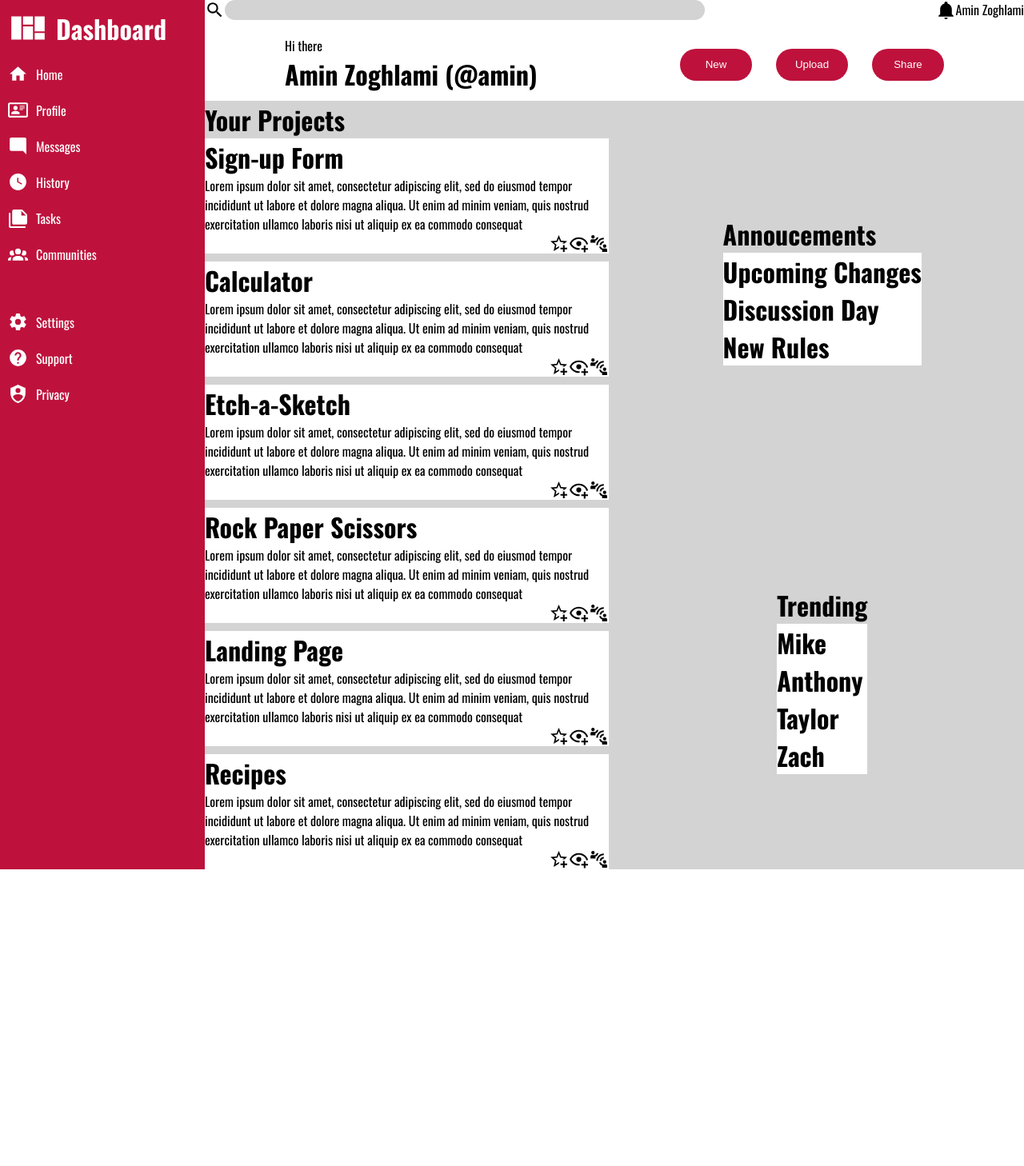
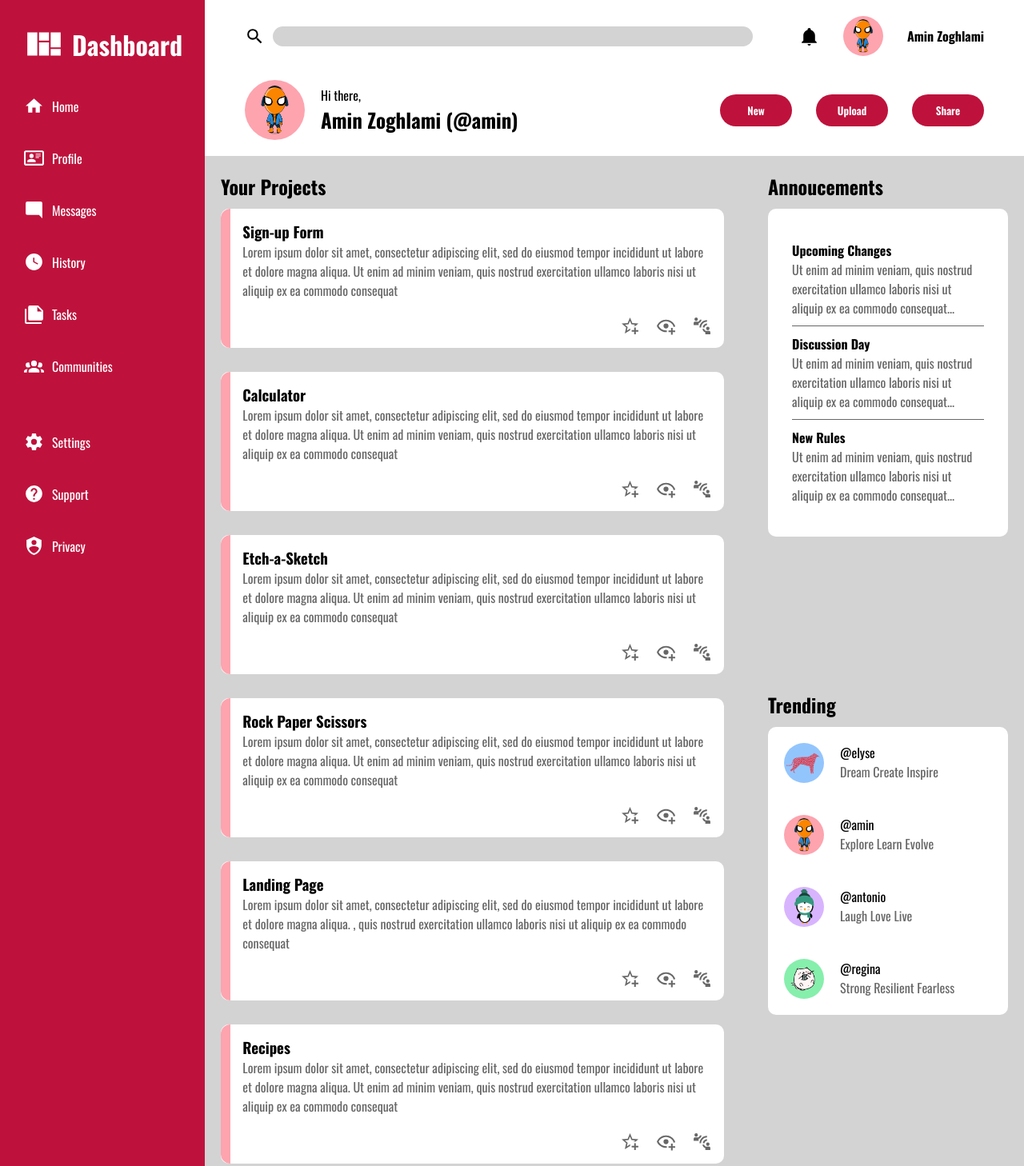
Before and after one commit to Amin-Zoghlami/odin-admin-dashboard, a plain HTML site: page index.html in a window 1280 px wide. Shown: the top 1458 px of the page at 80% size. Before the commit the page ends 1087 px from the top, so only its background shows below. Drawn offline with nearby package versions, Linux system fonts and the light colour scheme.

Commit message:
Finish main design

```diff
--- a/index.html
+++ b/index.html
@@ -11,7 +11,9 @@
 </head>
 <body>
     <div class="container">
+
         <div class="sidebar">
+
             <div class="logo">
                 <svg class ="icon" xmlns="http://www.w3.org/2000/svg" viewBox="0 0 24 24">
                     <title>view-dashboard-variant</title>
@@ -19,7 +21,9 @@
                 </svg>
                 <h1>Dashboard</h1>
             </div>
+
             <ul class="nav">
+
                 <li class="home">
                     <svg class="icon" xmlns="http://www.w3.org/2000/svg" viewBox="0 0 24 24">
                         <title>home</title>
@@ -93,7 +97,9 @@
                 </li>
             </ul>
         </div>
+
         <div class="header">
+
             <div class="find">
                 <div class="search">
                     <svg class="icon" xmlns="http://www.w3.org/2000/svg" viewBox="0 0 24 24">
@@ -102,21 +108,23 @@
                     </svg>
                     <div class="search-bar"></div>
                 </div>
+
                 <div class="profile">
                     <svg class="icon" xmlns="http://www.w3.org/2000/svg" viewBox="0 0 24 24">
                         <title>bell</title>
                         <path d="M21,19V20H3V19L5,17V11C5,7.9 7.03,5.17 10,4.29C10,4.19 10,4.1 10,4A2,2 0 0,1 12,2A2,2 0 0,1 14,4C14,4.1 14,4.19 14,4.29C16.97,5.17 19,7.9 19,11V17L21,19M14,21A2,2 0 0,1 12,23A2,2 0 0,1 10,21" />
                     </svg>
-                    <div class="profile-picture">
-
-                    </div>
+                    <img class=profile-pic id ="superhero" src="img/superhero.png" alt="Superhero">
                     <p>Amin Zoghlami</p>
                 </div>
             </div>
             <div class="action">
                 <div class="greeting">
-                    <p>Hi there</p>
-                    <h1>Amin Zoghlami (@amin)</h1>
+                    <img class=profile-pic src="img/superhero.png" alt="Superhero">
+                    <div>
+                        <p>Hi there,</p>
+                        <p id="username">Amin Zoghlami (@amin)</p>
+                    </div>
                 </div>
                 <div class="actions">
                     <button class="new">New</button>
@@ -128,11 +136,13 @@
         <div class="main">
 
             <div class="main-projects">
-                <h1>Your Projects</h1>
+                <h2>Your Projects</h2>
                 <ul class="projects">
 
                     <li class="card">
-                        <h1>Sign-up Form</h1>
+                        <div class="edge"></div>
+                        <div class="content">
+                            <h3>Sign-up Form</h3>
                             <p>Lorem ipsum dolor sit amet, consectetur adipiscing elit, sed do eiusmod tempor incididunt ut labore et dolore magna aliqua.
                                  Ut enim ad minim veniam, quis nostrud exercitation ullamco laboris nisi ut aliquip ex ea commodo consequat
                             </p>
@@ -151,13 +161,17 @@
                                     <path d="M11 14H9C9 9.03 13.03 5 18 5V7C14.13 7 11 10.13 11 14M18 11V9C15.24 9 13 11.24 13 14H15C15 12.34 16.34 11 18 11M7 4C7 2.89 6.11 2 5 2S3 2.89 3 4 3.89 6 5 6 7 5.11 7 4M11.45 4.5H9.45C9.21 5.92 8 7 6.5 7H3.5C2.67 7 2 7.67 2 8.5V11H8V8.74C9.86 8.15 11.25 6.5 11.45 4.5M19 17C20.11 17 21 16.11 21 15S20.11 13 19 13 17 13.89 17 15 17.89 17 19 17M20.5 18H17.5C16 18 14.79 16.92 14.55 15.5H12.55C12.75 17.5 14.14 19.15 16 19.74V22H22V19.5C22 18.67 21.33 18 20.5 18Z" />
                                 </svg>
                             </div>
+                        </div>
                     </li>
 
                     <li class="card">
-                        <h1>Calculator</h1>
+                        <div class="edge"></div>
+                        <div class="content">
+                            <h3>Calculator</h3>
                             <p>Lorem ipsum dolor sit amet, consectetur adipiscing elit, sed do eiusmod tempor incididunt ut labore et dolore magna aliqua.
                                  Ut enim ad minim veniam, quis nostrud exercitation ullamco laboris nisi ut aliquip ex ea commodo consequat
                             </p>
+
                             <div class="icons">
                                 <svg class="icon" xmlns="http://www.w3.org/2000/svg" viewBox="0 0 24 24">
                                     <title>star-plus-outline</title>
@@ -172,13 +186,17 @@
                                     <path d="M11 14H9C9 9.03 13.03 5 18 5V7C14.13 7 11 10.13 11 14M18 11V9C15.24 9 13 11.24 13 14H15C15 12.34 16.34 11 18 11M7 4C7 2.89 6.11 2 5 2S3 2.89 3 4 3.89 6 5 6 7 5.11 7 4M11.45 4.5H9.45C9.21 5.92 8 7 6.5 7H3.5C2.67 7 2 7.67 2 8.5V11H8V8.74C9.86 8.15 11.25 6.5 11.45 4.5M19 17C20.11 17 21 16.11 21 15S20.11 13 19 13 17 13.89 17 15 17.89 17 19 17M20.5 18H17.5C16 18 14.79 16.92 14.55 15.5H12.55C12.75 17.5 14.14 19.15 16 19.74V22H22V19.5C22 18.67 21.33 18 20.5 18Z" />
                                 </svg>
                             </div>
+                        </div>
                     </li>
 
                     <li class="card">
-                        <h1>Etch-a-Sketch</h1>
+                        <div class="edge"></div>
+                        <div class="content">
+                            <h3>Etch-a-Sketch</h3>
                             <p>Lorem ipsum dolor sit amet, consectetur adipiscing elit, sed do eiusmod tempor incididunt ut labore et dolore magna aliqua.
                                  Ut enim ad minim veniam, quis nostrud exercitation ullamco laboris nisi ut aliquip ex ea commodo consequat
                             </p>
+
                             <div class="icons">
                                 <svg class="icon" xmlns="http://www.w3.org/2000/svg" viewBox="0 0 24 24">
                                     <title>star-plus-outline</title>
@@ -193,13 +211,17 @@
                                     <path d="M11 14H9C9 9.03 13.03 5 18 5V7C14.13 7 11 10.13 11 14M18 11V9C15.24 9 13 11.24 13 14H15C15 12.34 16.34 11 18 11M7 4C7 2.89 6.11 2 5 2S3 2.89 3 4 3.89 6 5 6 7 5.11 7 4M11.45 4.5H9.45C9.21 5.92 8 7 6.5 7H3.5C2.67 7 2 7.67 2 8.5V11H8V8.74C9.86 8.15 11.25 6.5 11.45 4.5M19 17C20.11 17 21 16.11 21 15S20.11 13 19 13 17 13.89 17 15 17.89 17 19 17M20.5 18H17.5C16 18 14.79 16.92 14.55 15.5H12.55C12.75 17.5 14.14 19.15 16 19.74V22H22V19.5C22 18.67 21.33 18 20.5 18Z" />
                                 </svg>
                             </div>
+                        </div>
                     </li>
 
                     <li class="card">
-                        <h1>Rock Paper Scissors</h1>
+                        <div class="edge"></div>
+                        <div class="content">
+                            <h3>Rock Paper Scissors</h3>
                             <p>Lorem ipsum dolor sit amet, consectetur adipiscing elit, sed do eiusmod tempor incididunt ut labore et dolore magna aliqua.
                                  Ut enim ad minim veniam, quis nostrud exercitation ullamco laboris nisi ut aliquip ex ea commodo consequat
                             </p>
+
                             <div class="icons">
                                 <svg class="icon" xmlns="http://www.w3.org/2000/svg" viewBox="0 0 24 24">
                                     <title>star-plus-outline</title>
@@ -214,13 +236,17 @@
                                     <path d="M11 14H9C9 9.03 13.03 5 18 5V7C14.13 7 11 10.13 11 14M18 11V9C15.24 9 13 11.24 13 14H15C15 12.34 16.34 11 18 11M7 4C7 2.89 6.11 2 5 2S3 2.89 3 4 3.89 6 5 6 7 5.11 7 4M11.45 4.5H9.45C9.21 5.92 8 7 6.5 7H3.5C2.67 7 2 7.67 2 8.5V11H8V8.74C9.86 8.15 11.25 6.5 11.45 4.5M19 17C20.11 17 21 16.11 21 15S20.11 13 19 13 17 13.89 17 15 17.89 17 19 17M20.5 18H17.5C16 18 14.79 16.92 14.55 15.5H12.55C12.75 17.5 14.14 19.15 16 19.74V22H22V19.5C22 18.67 21.33 18 20.5 18Z" />
                                 </svg>
                             </div>
+                        </div>
                     </li>
 
                     <li class="card">
-                        <h1>Landing Page</h1>
+                        <div class="edge"></div>
+                        <div class="content">
+                            <h3>Landing Page</h3>
                             <p>Lorem ipsum dolor sit amet, consectetur adipiscing elit, sed do eiusmod tempor incididunt ut labore et dolore magna aliqua.
-                             Ut enim ad minim veniam, quis nostrud exercitation ullamco laboris nisi ut aliquip ex ea commodo consequat
+                                 , quis nostrud exercitation ullamco laboris nisi ut aliquip ex ea commodo consequat
                             </p>
+
                             <div class="icons">
                                 <svg class="icon" xmlns="http://www.w3.org/2000/svg" viewBox="0 0 24 24">
                                     <title>star-plus-outline</title>
@@ -235,13 +261,17 @@
                                     <path d="M11 14H9C9 9.03 13.03 5 18 5V7C14.13 7 11 10.13 11 14M18 11V9C15.24 9 13 11.24 13 14H15C15 12.34 16.34 11 18 11M7 4C7 2.89 6.11 2 5 2S3 2.89 3 4 3.89 6 5 6 7 5.11 7 4M11.45 4.5H9.45C9.21 5.92 8 7 6.5 7H3.5C2.67 7 2 7.67 2 8.5V11H8V8.74C9.86 8.15 11.25 6.5 11.45 4.5M19 17C20.11 17 21 16.11 21 15S20.11 13 19 13 17 13.89 17 15 17.89 17 19 17M20.5 18H17.5C16 18 14.79 16.92 14.55 15.5H12.55C12.75 17.5 14.14 19.15 16 19.74V22H22V19.5C22 18.67 21.33 18 20.5 18Z" />
                                 </svg>
                             </div>
+                        </div>
                     </li>
 
                     <li class="card">
-                        <h1>Recipes</h1>
+                        <div class="edge"></div>
+                        <div class="content">
+                            <h3>Recipes</h3>
                             <p>Lorem ipsum dolor sit amet, consectetur adipiscing elit, sed do eiusmod tempor incididunt ut labore et dolore magna aliqua.
                                  Ut enim ad minim veniam, quis nostrud exercitation ullamco laboris nisi ut aliquip ex ea commodo consequat
                             </p>
+
                             <div class="icons">
                                 <svg class="icon" xmlns="http://www.w3.org/2000/svg" viewBox="0 0 24 24">
                                     <title>star-plus-outline</title>
@@ -256,40 +286,60 @@
                                     <path d="M11 14H9C9 9.03 13.03 5 18 5V7C14.13 7 11 10.13 11 14M18 11V9C15.24 9 13 11.24 13 14H15C15 12.34 16.34 11 18 11M7 4C7 2.89 6.11 2 5 2S3 2.89 3 4 3.89 6 5 6 7 5.11 7 4M11.45 4.5H9.45C9.21 5.92 8 7 6.5 7H3.5C2.67 7 2 7.67 2 8.5V11H8V8.74C9.86 8.15 11.25 6.5 11.45 4.5M19 17C20.11 17 21 16.11 21 15S20.11 13 19 13 17 13.89 17 15 17.89 17 19 17M20.5 18H17.5C16 18 14.79 16.92 14.55 15.5H12.55C12.75 17.5 14.14 19.15 16 19.74V22H22V19.5C22 18.67 21.33 18 20.5 18Z" />
                                 </svg>
                             </div>
+                        </div>
                     </li>
 
                 </ul>
             </div>
 
-            <div class="main-annoucements">
-                <h1>Annoucements</h1>
+            <div class="main-announcements">
+                <h2>Annoucements</h2>
                 <ul class="announcements">
                     <li class="announcement">
-                        <h1>Upcoming Changes</h1>
+                        <h4>Upcoming Changes</h4>
+                        <p> Ut enim ad minim veniam, quis nostrud exercitation ullamco laboris nisi ut aliquip ex ea commodo consequat...</p>
+                    </li>
+                    <li class="announcement mid">
+                        <h4>Discussion Day</h4>
+                        <p>Ut enim ad minim veniam, quis nostrud exercitation ullamco laboris nisi ut aliquip ex ea commodo consequat...</p>
                     </li>
                     <li class="announcement">
-                        <h1>Discussion Day</h1>
-                    </li>
-                    <li class="announcement">
-                        <h1>New Rules</h1>
+                        <h4>New Rules</h4>
+                        <p>Ut enim ad minim veniam, quis nostrud exercitation ullamco laboris nisi ut aliquip ex ea commodo consequat...</p>
                     </li>
                 </ul>
             </div>
 
             <div class="main-trending">
-                <h1>Trending</h1>
+                <h2>Trending</h2>
                 <ul class="trending">
                     <li class="user">
-                        <h1>Mike</h1>
+                        <img class=profile-pic id="dog" src="img/dog.png" alt="Dog">
+                        <div class="bio">
+                            <p>@elyse</p>
+                            <p class="desc">Dream Create Inspire</p>
+                        </div>
                     </li>
                     <li class="user">
-                        <h1>Anthony</h1>
+                        <img class=profile-pic id="superhero" src="img/superhero.png" alt="Superhero">
+                        <div class="bio">
+                            <p>@amin</p>
+                            <p class="desc">Explore Learn Evolve</p>
+                        </div>
                     </li>
                     <li class="user">
-                        <h1>Taylor</h1>
+                        <img class=profile-pic id="penguin" src="img/penguin.png" alt="Penguin">
+                        <div class="bio">
+                            <p>@antonio</p>
+                            <p class="desc">Laugh Love Live</p>
+                        </div>
                     </li>
-                    <li class="user">
-                        <h1>Zach</h1>
+                    <li class="user bottom">
+                        <img class=profile-pic id="cat" src="img/cat.png" alt="Cat">
+                        <div class="bio">
+                            <p>@regina</p>
+                            <p class="desc">Strong Resilient Fearless</p>
+                        </div>
                     </li>
                 </ul>
             </div>
--- a/style.css
+++ b/style.css
@@ -27,6 +27,12 @@ button {
     border-radius: 20px;
     height: 40px;
     width: 90px;
+    font-family: "Oswald", sans-serif;
+    font-weight: 600;
+}
+
+h2 {
+    margin-bottom: 10px;
 }
 
 .container {
@@ -42,9 +48,9 @@ button {
 }
 
 .sidebar .logo {
-
     display: flex;
     align-items: center;
+    margin: 20px;
 }
 
 .sidebar .logo .icon {
@@ -56,6 +62,7 @@ button {
 .sidebar .nav li {
     display: flex;
     align-items: center;
+    margin: 20px;
 }
 
 .sidebar .nav li .icon {
@@ -63,16 +70,23 @@ button {
 }
 
 .sidebar .nav .settings {
-    margin-top: 40px;
+    margin-top: 50px;
+}
+
+.header {
+    padding: 20px 50px;
 }
 
 .header .find {
+    margin-bottom: 30px;
     display: flex;
     justify-content: space-between;
     align-items: center;
 }
+
 .header .find .search {
     display: flex;
+    gap: 10px;
 }
 
 .header .find .icon {
@@ -86,16 +100,36 @@ button {
     border-radius: 15px;
 }
 
-
 .header .find .profile {
     display: flex;
+    align-items: center;
+    gap:30px;
+    font-weight: 700;
 }
 
 .header .action {
-    padding: 20px 100px 10px;
     display: flex;
     justify-content: space-between;
     align-items: center;
+}
+
+.header .action .greeting {
+    display: flex;
+    align-items: center;
+    gap: 20px;
+}
+
+.header .action .greeting .profile-pic {
+    background-color: #fda4af;
+    border-radius: 50%;
+    height: 75px;
+    width: 75px;
+    padding: 7px 20px;
+}
+
+.header .action .greeting #username {
+    font-size: 25px;
+    font-weight: 700;
 }
 
 .header .action .actions {
@@ -107,44 +141,134 @@ button {
 .main {
     background-color: #d3d3d3;
     display: grid;
-    grid-template: 1fr 1fr / 1fr 1fr;
+    grid-template: 1fr 1fr / 3fr 1fr;
     gap: 15px;
-    place-items: center;
 }
 
 .main-projects {
     grid-row: 1 / -1;
+    margin: 20px;
 }
 
 .projects {
     display: grid;
-    grid-template-columns: repeat(auto-fit, minmax(250px, 1fr));
-    gap: 10px;
+    grid-template-columns: repeat(auto-fit, minmax(300px, 1fr));
+    gap: 30px;
 }
 
 .projects .card {
     background-color: #ffffff;
+    border-radius: 10px;
+    display: grid;
+    grid-template-columns: 1fr 50fr;
+}
+
+.projects .content {
+    padding: 15px;
+}
+
+.projects .card .content p {
+    color: #676767
+}
+
+.projects .card .edge {
+    background-color: #fda4af;
+    border-top-left-radius: 15px;
+    border-bottom-left-radius: 15px;
 }
 
 .projects .card .icons {
+    margin-top: 20px;
     display: flex;
     justify-content: end;
+    gap: 20px;
+
 }
 
 .projects .card .icons .icon {
-    fill: #000000;
+    fill: #676767
+}
+
+.main-announcements {
+    width: 300px;
+    margin: 20px;
 }
 
 .announcements {
-    display: grid;
+    background-color: #ffffff;
+    border-radius: 10px;
+    padding: 30px;
 }
 
-.announcement {
-    background-color: #ffffff;
+.announcements .announcement {
+    padding: 10px 0px;
+}
+
+.announcements .mid {
+    border: 1px solid #676767;
+    border-left: 0px;
+    border-right: 0px;
+}
+
+.announcement p {
+    color: #676767;
+}
+
+.main-trending {
+    width: 300px;
+    margin: 20px;
 }
 
 .trending {
-    display: grid;
+    background-color: #ffffff;
+    border-radius: 10px;
+    padding: 20px;
+}
+
+.trending .user {
+    display: flex;
+    gap: 20px;
+    margin-bottom: 40px;
+}
+
+.trending .bottom {
+    margin-bottom: 0px;
+}
+
+.trending .user .desc {
+    color: #676767;
+}
+
+#dog,
+#superhero,
+#penguin,
+#cat {
+    height: 50px;
+    width: 50px;
+    border-radius: 50%;
+}
+
+#dog {
+    background-color: #93c5fd;
+    /* 2 : 3 */
+    padding: 10px 2.5px;
+}
+
+#superhero {
+    /* 3 : 2 */
+    background-color: #fda4af;
+    padding: 4px 12.5px;
+}
+
+#penguin {
+    background-color: #d8b4fe;
+    padding: 2.5px 12.5px;;
+}
+
+#cat {
+    /* 5 : 6 */
+    background-color: #86efac;
+    padding: 10px 7.5px;
 }
 
 .user {
```
Also changed, not shown: img/cat.png (added), img/dog.png (added), img/penguin.png (added), img/superhero.png (added). Lines whose indentation alone changed are shown as unchanged.
